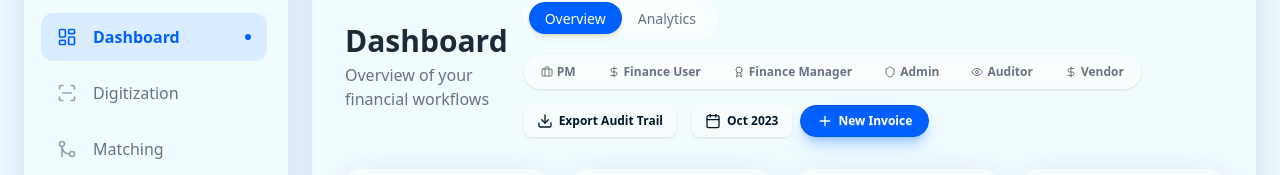
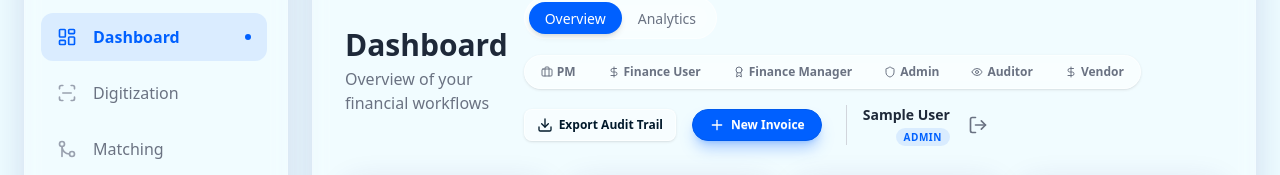
Before and after one commit to anil967/auto-invoice-tracker, a Next.js app: page /dashboard in a window 1280 px wide. Shown: the part 124-299 px from the top of the page. Built offline with nearby package versions, Linux system fonts and the light colour scheme; no server answers; the database is empty; sample sign-in values are in the browser's storage.

Commit message:
feat: Create a new dashboard page for invoice management, featuring statistics, analytics, role-based access, and quick upload.

```diff
--- a/app/dashboard/page.jsx
+++ b/app/dashboard/page.jsx
@@ -16,7 +16,7 @@ import { getCurrentUser, ROLES, getDelegation, clearDelegation, setDelegation }
 
 export default function DashboardPage() {
   const router = useRouter();
-  const { user, isLoading: authLoading } = useAuth();
+  const { user, logout, isLoading: authLoading } = useAuth();
   const [invoices, setInvoices] = useState([]);
   const [currentUser, setCurrentUser] = useState(null);
   const [stats, setStats] = useState({
@@ -164,13 +164,26 @@ export default function DashboardPage() {
           )}
 
           <div className="flex gap-2">
-            <button className="btn btn-sm btn-ghost bg-white/40 border border-white/60 shadow-sm">
-              <Icon name="Calendar" size={16} />
-              <span>Oct 2023</span>
-            </button>
             <button className="btn btn-sm btn-primary text-white shadow-lg shadow-primary/30 rounded-full px-4">
               <Icon name="Plus" size={16} />
               <span>New Invoice</span>
+            </button>
+          </div>
+
+          {/* User Profile Section */}
+          <div className="flex items-center gap-3 pl-4 border-l border-gray-300 ml-2">
+            <div className="text-right hidden md:block leading-tight">
+              <p className="text-sm font-bold text-gray-800">{user?.name || 'User'}</p>
+              <span className="text-[10px] font-bold text-primary bg-primary/10 px-2 py-0.5 rounded-full uppercase tracking-wider">
+                {user?.role || 'Guest'}
+              </span>
+            </div>
+            <button
+              onClick={logout}
+              className="btn btn-sm btn-circle btn-ghost text-gray-500 hover:text-error hover:bg-error/10 transition-colors"
+              title="Sign Out"
+            >
+              <Icon name="LogOut" size={20} />
             </button>
           </div>
         </div>
```
